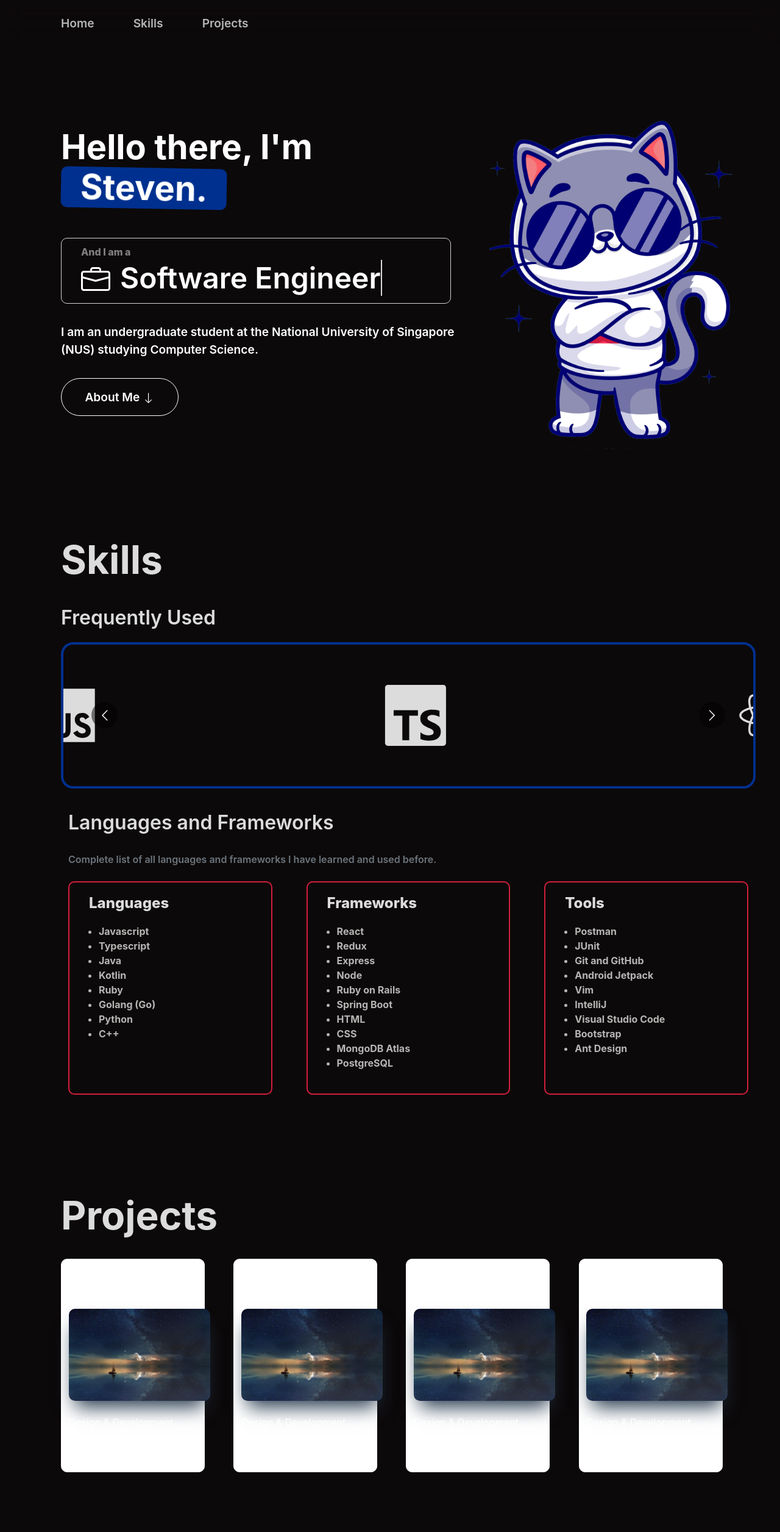
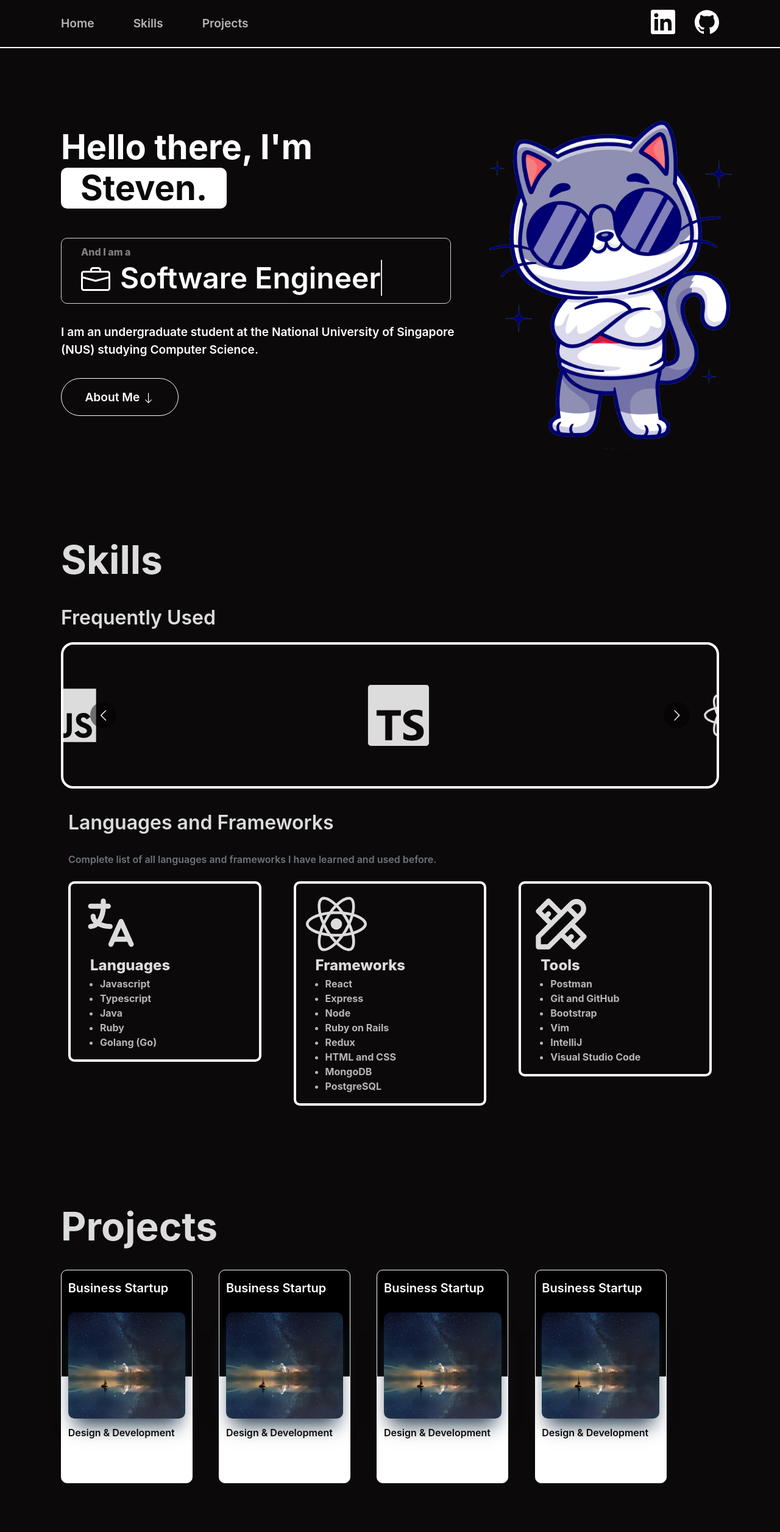
Before and after one commit to stevenlimhw/portfolio, a React (Create React App) app: page / in a window 1280 px wide. Shown: the top 2512 px of the page at 61% size. Built offline with nearby package versions, Linux system fonts and the light colour scheme.

Commit message:
Update design and add footer

```diff
--- a/src/App.css
+++ b/src/App.css
@@ -9,12 +9,17 @@
 }
 
 .skills,
-.projects {
+.projects,
+.footer {
     /* background-image: linear-gradient(270deg, rgba(157,14,82,1) 18%, rgba(0,40,99,1) 100%); */
     background-color: #0C090A;
     height: fit-content;
-    padding: 5rem 0;
-    padding-left: 100px !important;
+    padding: 5rem 100px !important;
+    /* padding-left: 100px !important; */
+}
+
+.skills {
+    /* background: linear-gradient(10deg, #0C090A 50%, #3C4748 50%); */
 }
 
 /* Reset */
@@ -112,17 +117,21 @@
 
 .name-span {
     display: inline-block;
-    background-color: #00308F;
+    /* background-color: #00308F; */
+    /* background-color: #3C4748; */
+    color: #0C090A;
+    background-color: white;
+
     padding: 0 2rem;
     border-radius: 10px;
-    transform: rotate(5deg);
-    animation: 4s name-span-rotation infinite alternate;
+    /* transform: rotate(5deg); */
+    /* animation: 4s name-span-rotation infinite alternate; */
 }
 
-@keyframes name-span-rotation {
+/* @keyframes name-span-rotation {
     from { transform: rotate(5deg) }
     to { transform: rotate(0deg) }
-}
+} */
 
 /* Navbar (Navigation) */
 
@@ -140,15 +149,24 @@ h4 {
     flex-direction: row;
     justify-content: space-between;
     position: relative;
-    backdrop-filter: blur(20px);
+    /* backdrop-filter: blur(20px); */
+    background-color: #0C090A;
     position: fixed;
     z-index: 9999;
+    border-bottom: 2px white solid;
 }
 
 .navbar-links {
     display: flex;
     flex-direction: row;
     gap: 4rem;
+}
+
+.nav-icons {
+    display: flex;
+    flex-direction: row;
+    gap: 2rem;
+    justify-content: center;
 }
 
 .nav-button {
@@ -182,12 +200,13 @@ h4 {
 
 .skills-carousel {
     /* background-color: black; */
+    /* background-color: #3C4748; */
     height: 15rem;
     border-radius: 20px;
     width: 100%;
     padding: 0 8%;
     margin-bottom: 2rem !important;
-    border: 4px solid #00308F;
+    border: 4px solid white;
 }
 
 .skills-skill {
@@ -208,16 +227,18 @@ caption {
 }
 
 .skills-list-panel {
-    background-color: #0C090A;
+    /* background-color: #0C090A; */
     color: #DCDCDC;
     font-size: 2rem;
     font-weight: 700;
     border-radius: 10px;
     width: 50%;
-    height: fit-content;
+    height: fit-content !important;
     padding: 1rem;
-    border: 2px solid #D21F3C;
+    /* border: 2px solid #D21F3C; */
+    /* background-color: #3C4748; */
     height: 350px;
+    border: 4px solid white;
 }
 
 .skills-list-panel-right li {
@@ -229,7 +250,7 @@ caption {
     font-size: 1.5rem;
     font-weight: 800;
     transform: translateX(-1rem);
-    margin-bottom: 1rem !important;
+    margin-bottom: 0 !important;
 }
 
 /* Projects */
@@ -260,7 +281,8 @@ caption {
 .project {
     border: 1px white solid;
     border-radius: 10px !important;
-    background-color: white;
+    /* background-color: white; */
+    background: linear-gradient(black 50%, white 50%);
 }
 
 .project-top {
@@ -273,14 +295,15 @@ caption {
 
 .project-mid {
     height: 50%;
-    padding: 5%;
+    width: 100%;
+    padding: auto;
 }
 
 .project-bot {
     height: 30%;
     padding: 5%;
-    color: white;
-    font-weight: 400;
+    color: #0C090A;
+    font-weight: 600;
 }
 
 .project-img {
@@ -288,4 +311,40 @@ caption {
     border-radius: 10px;
     /* box-shadow: rgba(50, 50, 93, 0.25) 0px 13px 27px -5px, rgba(0, 0, 0, 0.3) 0px 8px 16px -8px; */
     box-shadow: rgb(38, 57, 77) 0px 20px 30px -10px;
+    width: 90%;
+    margin: 0 5% !important;
 }
+
+/* Footer.js */
+.footer {
+    display: flex;
+    flex-direction: row;
+    justify-content: center;
+}
+
+.footer-wrapper {
+    height: fit-content;
+    /* background-color: #3C4748; */
+    /* background: linear-gradient(178deg, #0C090A 60%, white 50%); */
+    /* background: linear-gradient(170deg, #3C4748 50%, #0C090A 30%); */
+    /* background: linear-gradient(176deg, #0C090A 30%, white 30%); */
+    display: flex;
+    flex-direction: column;
+    border: 2px white solid;
+    padding: 30px 60px !important;
+    border-radius: 20px;
+}
+
+.footer-heading {
+    font-size: 30px;
+    font-weight: 700;
+    color: white;
+    margin-bottom: 1rem !important;
+}
+
+.footer-icons {
+    display: flex;
+    flex-direction: row;
+    gap: 2rem;
+    justify-content: center;
+}
--- a/src/App.js
+++ b/src/App.js
@@ -5,6 +5,7 @@ import Navigation from './components/Navigation';
 import Banner from './components/Banner';
 import Skills from './components/Skills';
 import Projects from './components/Projects';
+import Footer from './Footer';
 
 
 const App = () => {
@@ -14,6 +15,7 @@ const App = () => {
       <Banner />
       <Skills />
       <Projects />
+      <Footer />
     </div>
   )
 }
--- /dev/null
+++ b/src/Footer.js
@@ -0,0 +1,17 @@
+import { SiGithub, SiGmail, SiLinkedin } from "react-icons/si";
+
+const Footer = () => {
+    return (
+        <div className="footer">
+            <div className="footer-wrapper">
+                <div className="footer-heading">Connect with me</div>
+                <div className="footer-icons">
+                    <SiLinkedin color="white" size={40} />
+                    <SiGithub color="white" size={40} />
+                </div>
+            </div>
+        </div>
+    )
+}
+
+export default Footer;
--- a/src/components/Navigation.js
+++ b/src/components/Navigation.js
@@ -1,4 +1,5 @@
 import { Button } from "react-bootstrap";
+import { SiGithub, SiGmail, SiLinkedin } from "react-icons/si";
 
 const Navigation = () => {
     return (
@@ -15,6 +16,12 @@ const Navigation = () => {
             Projects
           </div>
         </div>
+        <div>
+        <div className="nav-icons">
+            <SiLinkedin color="white" size={40} />
+            <SiGithub color="white" size={40} />
+        </div>
+        </div>
       </div>
     )
 }
--- a/src/components/Skills.js
+++ b/src/components/Skills.js
@@ -3,8 +3,8 @@ import Carousel from "react-multi-carousel";
 import "react-multi-carousel/lib/styles.css";
 import { FaBeer, FaJava, FaJs, FaNode, FaNodeJs, FaPython } from 'react-icons/fa';
 import { DiCss3, DiHtml5, DiReact, DiRuby } from 'react-icons/di';
-import { TbBrandKotlin } from 'react-icons/tb';
-import { SiExpress, SiRedux, SiTypescript } from 'react-icons/si';
+import { TbBrandKotlin, TbLanguage, TbTools } from 'react-icons/tb';
+import { SiExpress, SiReact, SiRedux, SiTypescript } from 'react-icons/si';
 
 
 const responsive = {
@@ -74,45 +74,40 @@ const Skills = () => {
                     <caption>Complete list of all languages and frameworks I have learned and used before.</caption>
                     <div className="skills-list-container">
                         <div className="skills-list-panel skills-list-panel-right">
+                            <TbLanguage size={100}/>
                             <ul>
                                 <div className="skills-subcategory">Languages</div>
                                 <li>Javascript</li>
                                 <li>Typescript</li>
                                 <li>Java</li>
-                                <li>Kotlin</li>
                                 <li>Ruby</li>
                                 <li>Golang (Go)</li>
-                                <li>Python</li>
-                                <li>C++</li>
                             </ul>
                         </div>
                         <div className="skills-list-panel skills-list-panel-right">
+                            <SiReact size={100} />
                             <ul>
                                 <div className="skills-subcategory">Frameworks</div>
                                 <li>React</li>
-                                <li>Redux</li>
                                 <li>Express</li>
                                 <li>Node</li>
                                 <li>Ruby on Rails</li>
-                                <li>Spring Boot</li>
-                                <li>HTML</li>
-                                <li>CSS</li>
-                                <li>MongoDB Atlas</li>
+                                <li>Redux</li>
+                                <li>HTML and CSS</li>
+                                <li>MongoDB</li>
                                 <li>PostgreSQL</li>
                             </ul>
                         </div>
                         <div className="skills-list-panel skills-list-panel-right">
+                            <TbTools size={100} />
                             <ul>
                                 <div className="skills-subcategory">Tools</div>
                                 <li>Postman</li>
-                                <li>JUnit</li>
                                 <li>Git and GitHub</li>
-                                <li>Android Jetpack</li>
+                                <li>Bootstrap</li>
                                 <li>Vim</li>
                                 <li>IntelliJ</li>
                                 <li>Visual Studio Code</li>
-                                <li>Bootstrap</li>
-                                <li>Ant Design</li>
                             </ul>
                         </div>
 
```
